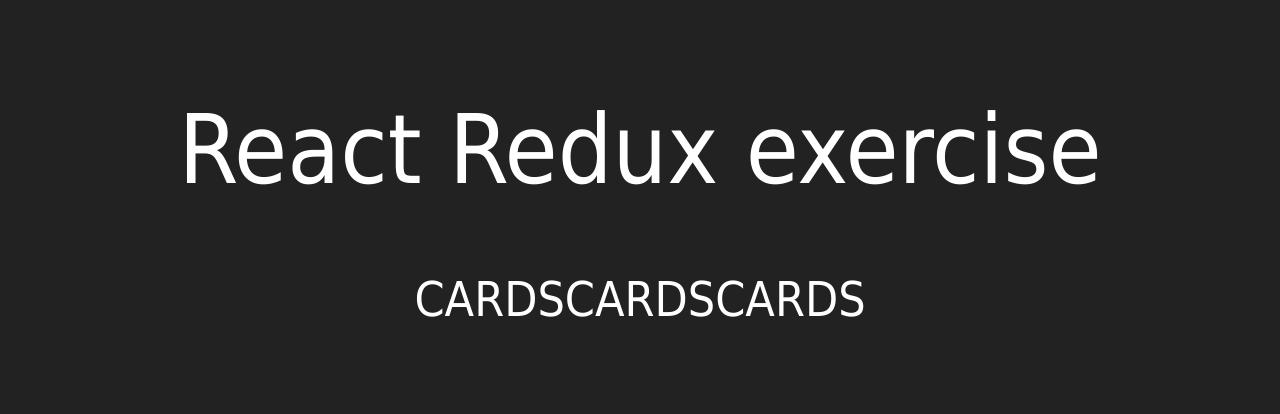
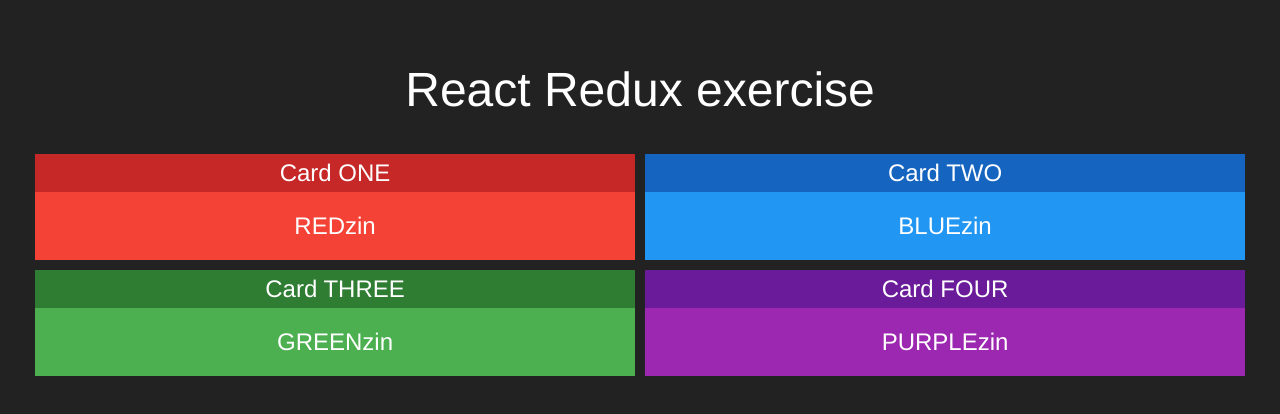
Before and after one commit to alexandresoueu/front-redux, a React (Create React App) app in the folder redux-basic/: page / in a window 1280 px wide. Shown: the top 414 px of the page. Built offline with nearby package versions, Linux system fonts and the light colour scheme.

Commit message:
Create Cards and CSS

```diff
--- a/redux-basic/src/App.css
+++ b/redux-basic/src/App.css
@@ -1,11 +1,11 @@
 .App {
   display: flex;
   flex-direction: column;
-  align-items: center;
+  text-align: center;
 }
 
 h1 {
-  font-weight: 400;
+  font-weight: 100;
 }
 
 .line {
--- a/redux-basic/src/App.js
+++ b/redux-basic/src/App.js
@@ -7,9 +7,12 @@
     <div className="App">
       <h1>React Redux exercise</h1>
       <div className='line'>
-      <Cards />
-      <Cards />
-      <Cards />
+      <Cards title='Card ONE' red>REDzin</Cards>
+      <Cards title='Card TWO' blue>BLUEzin</Cards>
+      </div>
+      <div className='line'>
+      <Cards  title='Card THREE' green>GREENzin</Cards>
+      <Cards title='Card FOUR' purple>PURPLEzin</Cards>
       </div>
     </div>
   );
--- a/redux-basic/src/components/Cards.css
+++ b/redux-basic/src/components/Cards.css
@@ -0,0 +1,32 @@
+.Card {
+  flex: 1;
+  display: flex;
+  flex-direction: column;
+  margin: 5px;
+}
+
+.Card .Header {
+  display: flex;
+  justify-content: center;
+}
+
+.Card .Header .Title {
+  padding: 5px;
+  flex: 1;
+}
+
+.Card .Content {
+  padding: 20px;
+}
+
+.Card.Red .Header { color: #FFF; background-color: #c62828;}
+.Card.Red .Content { background-color: #f44336;}
+
+.Card.Green .Header { color: #FFF; background-color: #2e7d32;}
+.Card.Green .Content { background-color: #4caf50;}
+
+.Card.Blue .Header { color: #FFF; background-color: #1565c0;}
+.Card.Blue .Content { background-color: #2196f3;}
+
+.Card.Purple .Header { color: #FFF; background-color: #6a1b99;}
+.Card.Purple .Content { background-color: #9c27b0;}
--- a/redux-basic/src/components/Cards.js
+++ b/redux-basic/src/components/Cards.js
@@ -2,9 +2,24 @@
 
 import React from 'react'
 
+const getColor = (props) => {
+  if(props.red) return 'Red'
+  if(props.green) return 'Green'
+  if(props.blue) return 'Blue'
+  if(props.purple) return 'Purple'
+  return ''
+}
+
 const Cards = props => {
   return (
-    <div>CARDS</div>
+    <div className={`Card ${getColor(props)}`}>
+      <div className='Header'>
+        <span className='Title'>{props.title}</span>
+      </div>
+      <div className='Content'>
+        {props.children}
+      </div>
+    </div>
   )
 }
 
--- a/redux-basic/src/index.css
+++ b/redux-basic/src/index.css
@@ -1,7 +1,7 @@
 body {
   background-color: #222;
-  font-size: 3rem;
-  font-family: Tahoma;
+  font-size: 1.5rem;
+  font-family: helvetica;
   color: #fff;
   margin: 30px;
 }
```
